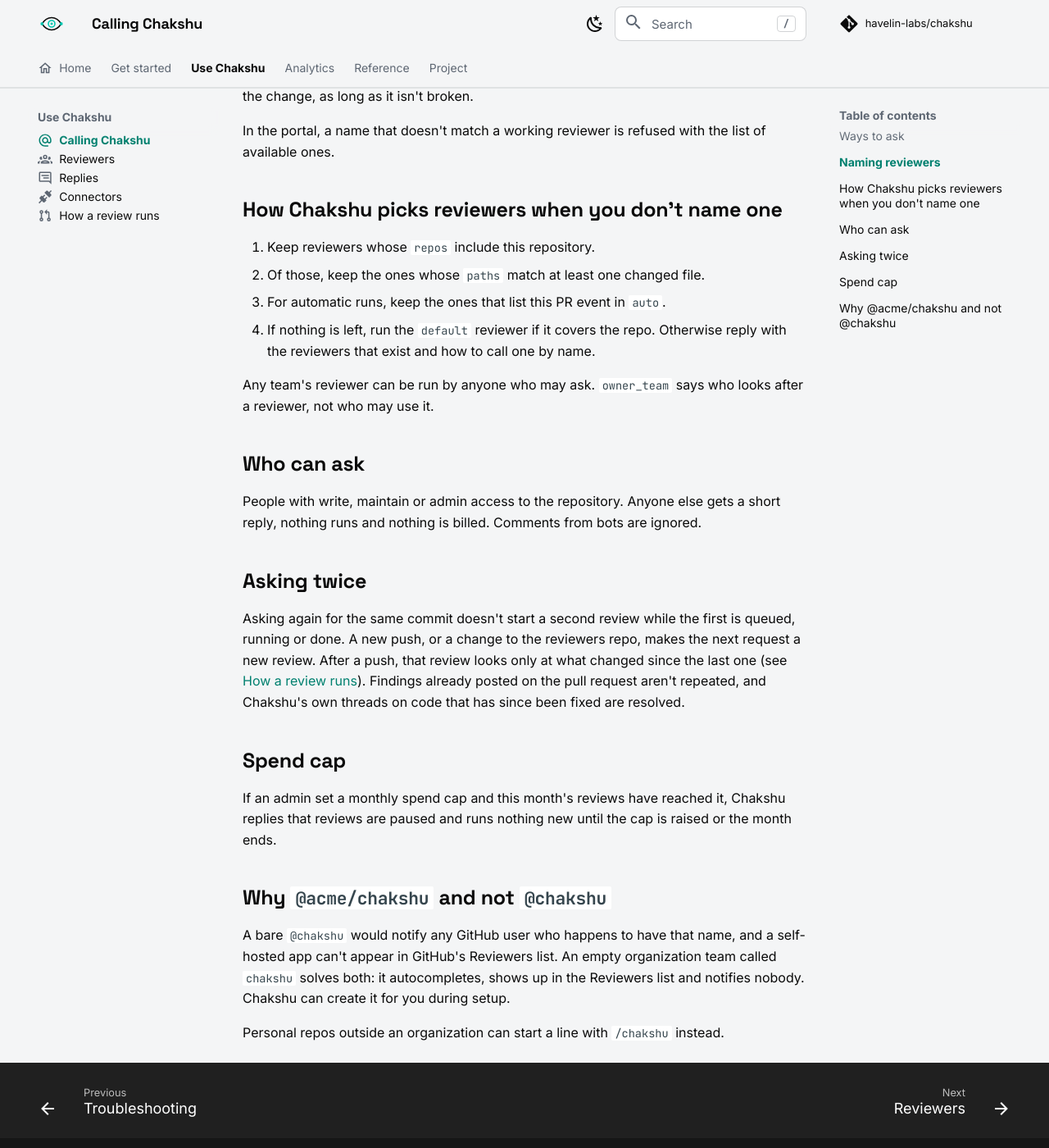
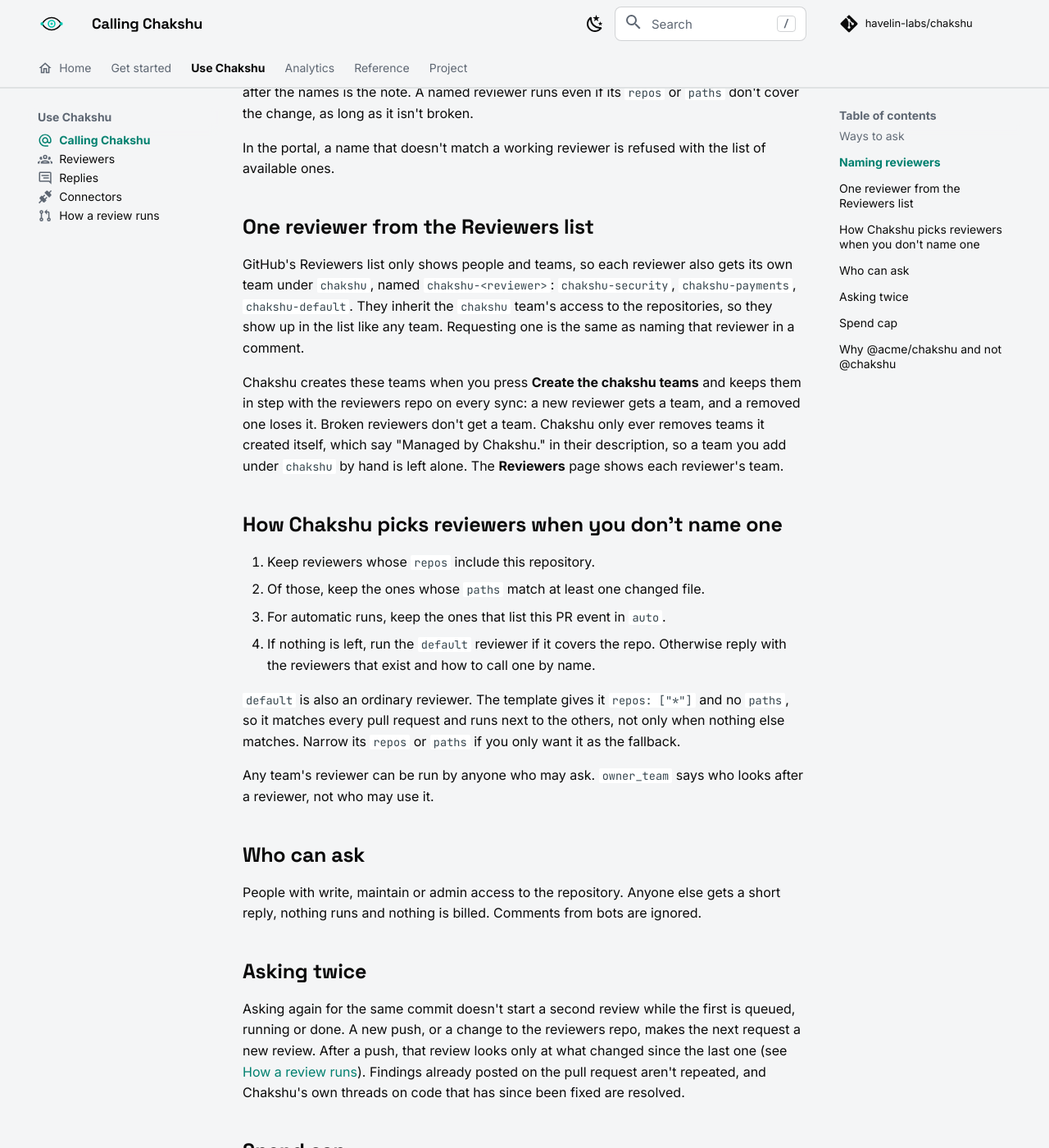
Before and after one commit to havelin-labs/chakshu-docs, an MkDocs documentation site: the page built from docs/concepts/calling-chakshu.md, in a window 1280 px wide and 1400 px high, scrolled down 857 px. Shown: the whole window at 82% size. Built offline with MkDocs 1.6.1 and Material for MkDocs 9.7.7, drawn with Linux system fonts in a browser that asks for light colours; comment, search, counter and statistics services are not loaded; some of the changed text lies outside the part shown.

Commit message:
docs: explain requesting one reviewer from the Reviewers list
Covers the per-reviewer teams from havelin-labs/chakshu#105, and that the default reviewer runs alongside others when it covers the PR.

```diff
--- a/docs/concepts/calling-chakshu.md
+++ b/docs/concepts/calling-chakshu.md
@@ -12,7 +12,7 @@ Call Chakshu and it works out which reviewers fit the change. If you know the re
 |---|---|
 | Pull request comment | `@acme/chakshu`, optionally with a note: `@acme/chakshu check the refund flow`. Chakshu reacts with 👀. |
 | By name | `@acme/chakshu security` runs the `security` reviewer. Several work too: `@acme/chakshu security, payments: check the refund flow`. |
-| Reviewers list | Request `@acme/chakshu` like any reviewer. The request clears once the review is posted. |
+| Reviewers list | Request `acme/chakshu` like any reviewer to run every reviewer that covers the change, or request a reviewer's own team, like `acme/chakshu-security`, to run just that one. The request clears once the review is posted. |
 | Portal | **Repositories**, then the repo. Toggle the reviewers you want, or none for the automatic choice, add an optional note and press **Review**. |
 | Automatically | Reviewers with `auto` run on those PR events without anyone asking. |
 
@@ -24,12 +24,20 @@ Words right after the mention that match a reviewer's name pick that reviewer. C
 
 In the portal, a name that doesn't match a working reviewer is refused with the list of available ones.
 
+## One reviewer from the Reviewers list
+
+GitHub's Reviewers list only shows people and teams, so each reviewer also gets its own team under `chakshu`, named `chakshu-<reviewer>`: `chakshu-security`, `chakshu-payments`, `chakshu-default`. They inherit the `chakshu` team's access to the repositories, so they show up in the list like any team. Requesting one is the same as naming that reviewer in a comment.
+
+Chakshu creates these teams when you press **Create the chakshu teams** and keeps them in step with the reviewers repo on every sync: a new reviewer gets a team, and a removed one loses it. Broken reviewers don't get a team. Chakshu only ever removes teams it created itself, which say "Managed by Chakshu." in their description, so a team you add under `chakshu` by hand is left alone. The **Reviewers** page shows each reviewer's team.
+
 ## How Chakshu picks reviewers when you don't name one
 
 1. Keep reviewers whose `repos` include this repository.
 2. Of those, keep the ones whose `paths` match at least one changed file.
 3. For automatic runs, keep the ones that list this PR event in `auto`.
 4. If nothing is left, run the `default` reviewer if it covers the repo. Otherwise reply with the reviewers that exist and how to call one by name.
+
+`default` is also an ordinary reviewer. The template gives it `repos: ["*"]` and no `paths`, so it matches every pull request and runs next to the others, not only when nothing else matches. Narrow its `repos` or `paths` if you only want it as the fallback.
 
 Any team's reviewer can be run by anyone who may ask. `owner_team` says who looks after a reviewer, not who may use it.
 
@@ -47,6 +55,6 @@ If an admin set a monthly spend cap and this month's reviews have reached it, Ch
 
 ## Why `@acme/chakshu` and not `@chakshu`
 
-A bare `@chakshu` would notify any GitHub user who happens to have that name, and a self-hosted app can't appear in GitHub's Reviewers list. An empty organization team called `chakshu` solves both: it autocompletes, shows up in the Reviewers list and notifies nobody. Chakshu can create it for you during setup.
+A bare `@chakshu` would notify any GitHub user who happens to have that name, and a self-hosted app can't appear in GitHub's Reviewers list. An empty organization team called `chakshu` solves both: it autocompletes, shows up in the Reviewers list and notifies nobody. Its child teams, one per reviewer, do the same for single reviewers. Chakshu can create them for you during setup.
 
 Personal repos outside an organization can start a line with `/chakshu` instead.
```
Also changed, not shown: docs/concepts/how-a-review-runs.md (+1 -1 lines), docs/getting-started/connect-github.md (+4 -2 lines).
